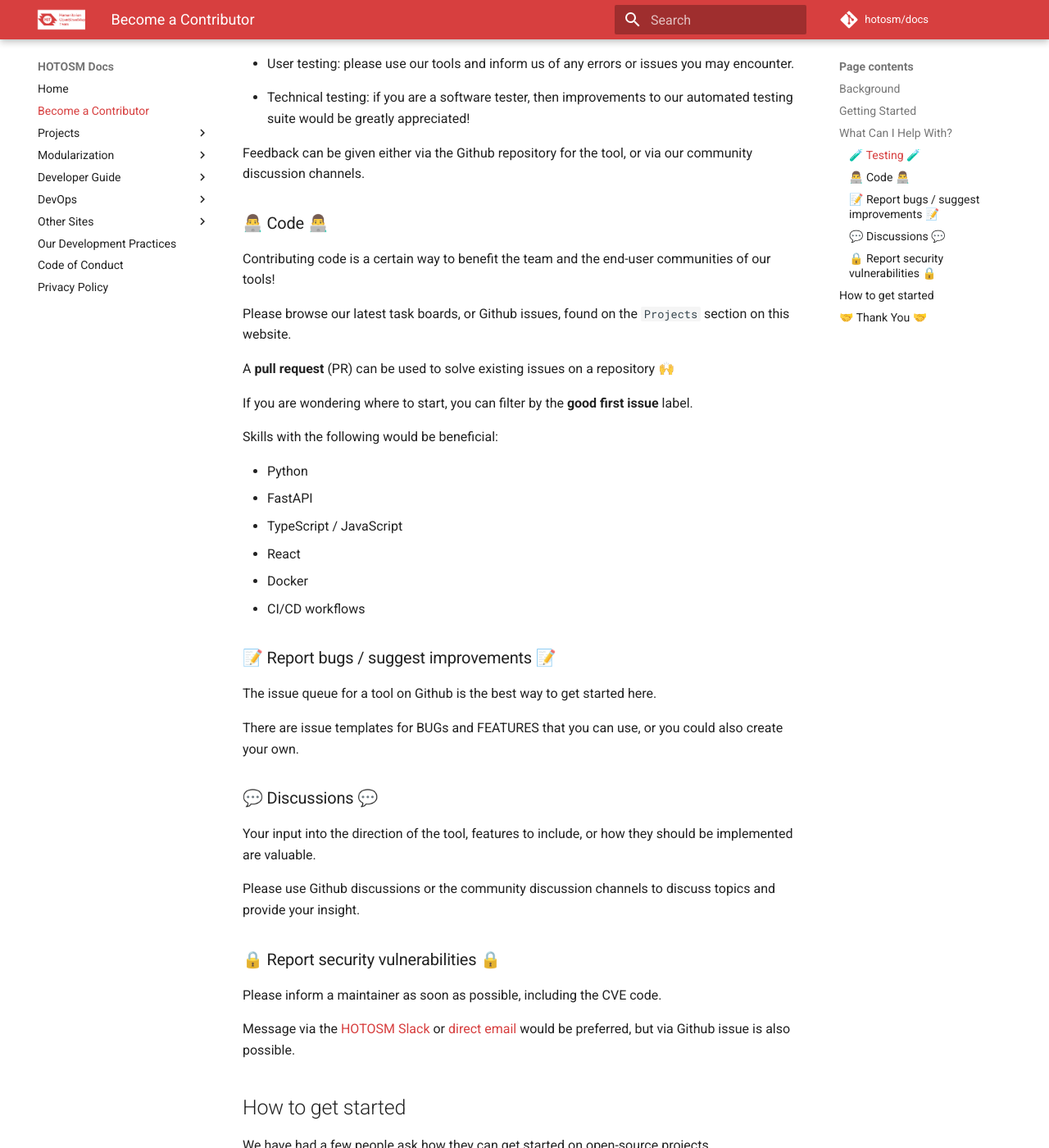
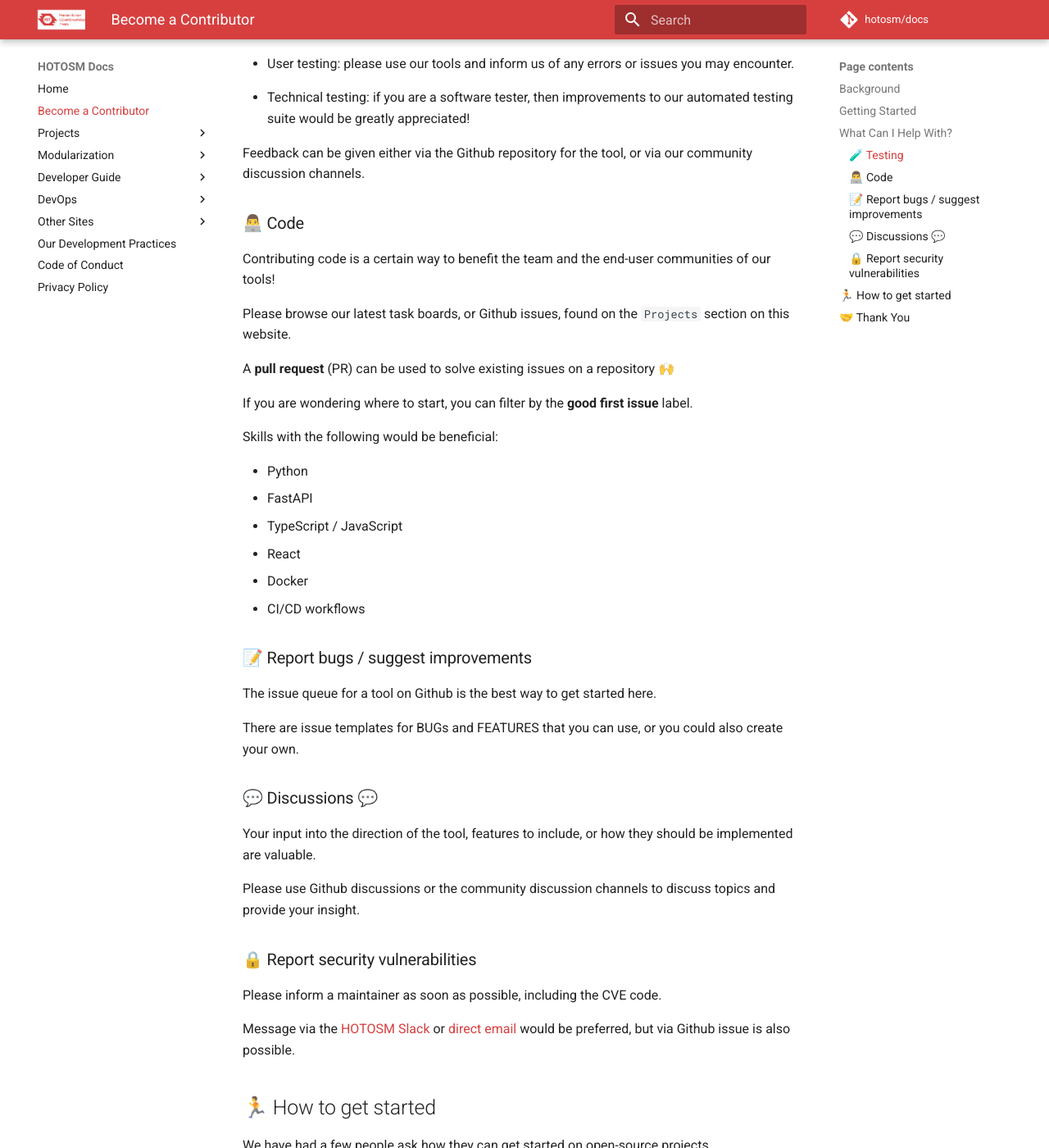
Before and after one commit to hotosm/docs, an MkDocs documentation site: the page built from docs/become-a-contributor.md, in a window 1280 px wide and 1400 px high, scrolled down 813 px. Shown: the whole window at 82% size. Built offline with MkDocs 1.6.1 and Material for MkDocs 9.7.7, drawn with Linux system fonts in a browser that asks for light colours; comment, search, counter and statistics services are not loaded; some of the changed text lies outside the part shown.

```diff
--- a/docs/become-a-contributor.md
+++ b/docs/become-a-contributor.md
@@ -23,7 +23,7 @@ If you have any questions, please ask our community 😊
 
 ## What Can I Help With?
 
-### 🧪 Testing 🧪
+### 🧪 Testing
 
 We warmly welcome your input in testing our tools and sharing your feedback.
 
@@ -38,7 +38,7 @@ This could be via either:
 Feedback can be given either via the Github repository for the tool, or via our
 community discussion channels.
 
-### 👨‍💻 Code 👨‍💻
+### 👨‍💻 Code
 
 Contributing code is a certain way to benefit the team and the end-user communities
 of our tools!
@@ -60,7 +60,7 @@ Skills with the following would be beneficial:
 - Docker
 - CI/CD workflows
 
-### 📝 Report bugs / suggest improvements 📝
+### 📝 Report bugs / suggest improvements
 
 The issue queue for a tool on Github is the best way to get started here.
 
@@ -75,14 +75,14 @@ should be implemented are valuable.
 Please use Github discussions or the community discussion channels to discuss
 topics and provide your insight.
 
-### 🔒 Report security vulnerabilities 🔒
+### 🔒 Report security vulnerabilities
 
 Please inform a maintainer as soon as possible, including the CVE code.
 
 Message via the [HOTOSM Slack][2] or [direct email][3] would be preferred,
 but via Github issue is also possible.
 
-## How to get started
+## 🏃 How to get started
 
 We have had a few people ask how they can get started on open-source projects.
 
@@ -106,7 +106,7 @@ A summarized brief workflow is:
     (the PR gets updated automatically).
 13. Changes get merged when ready & you are now officially a contributor!
 
-## 🤝 Thank You 🤝
+## 🤝 Thank You
 
 Thank you very much in advance for your contributions!!
 
```
